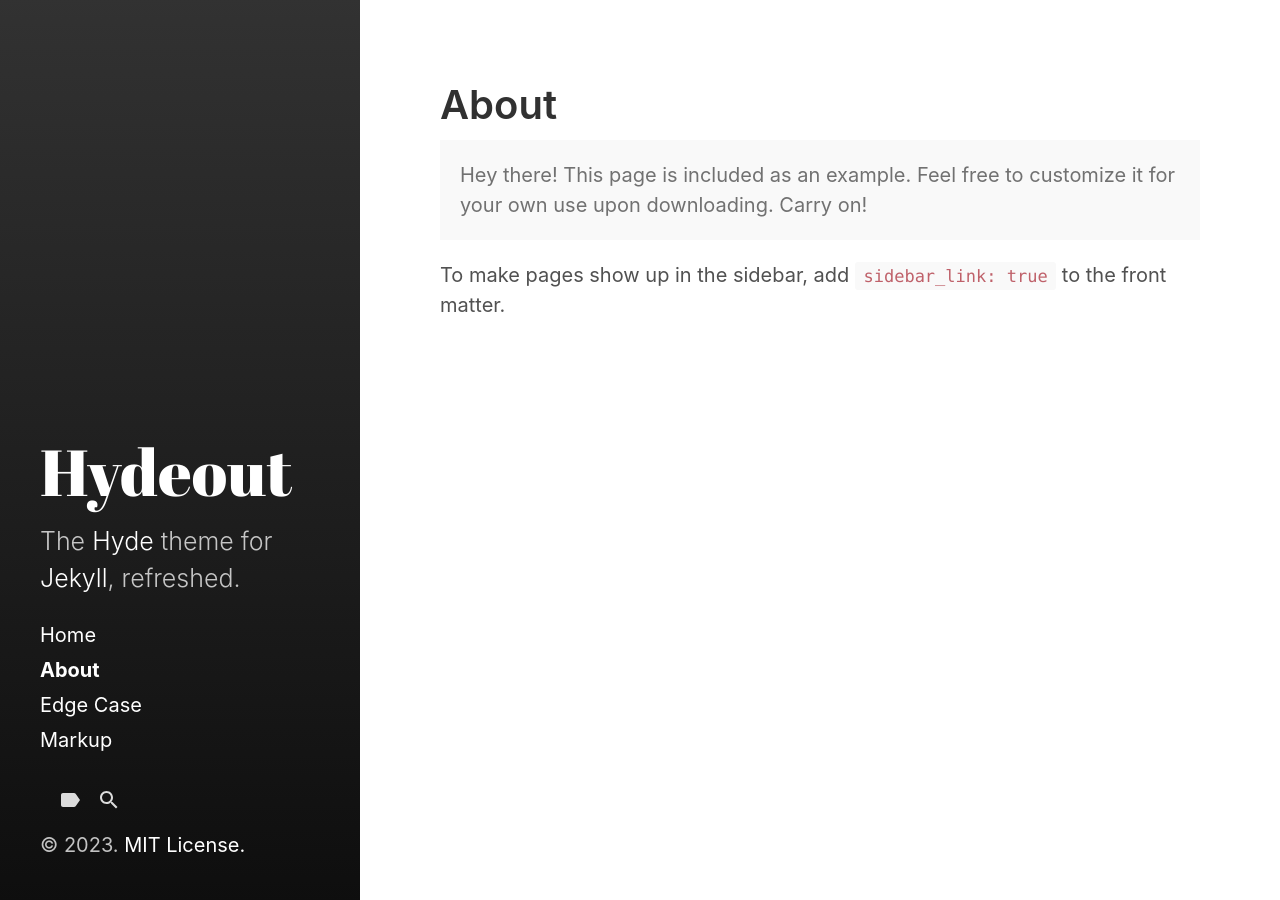
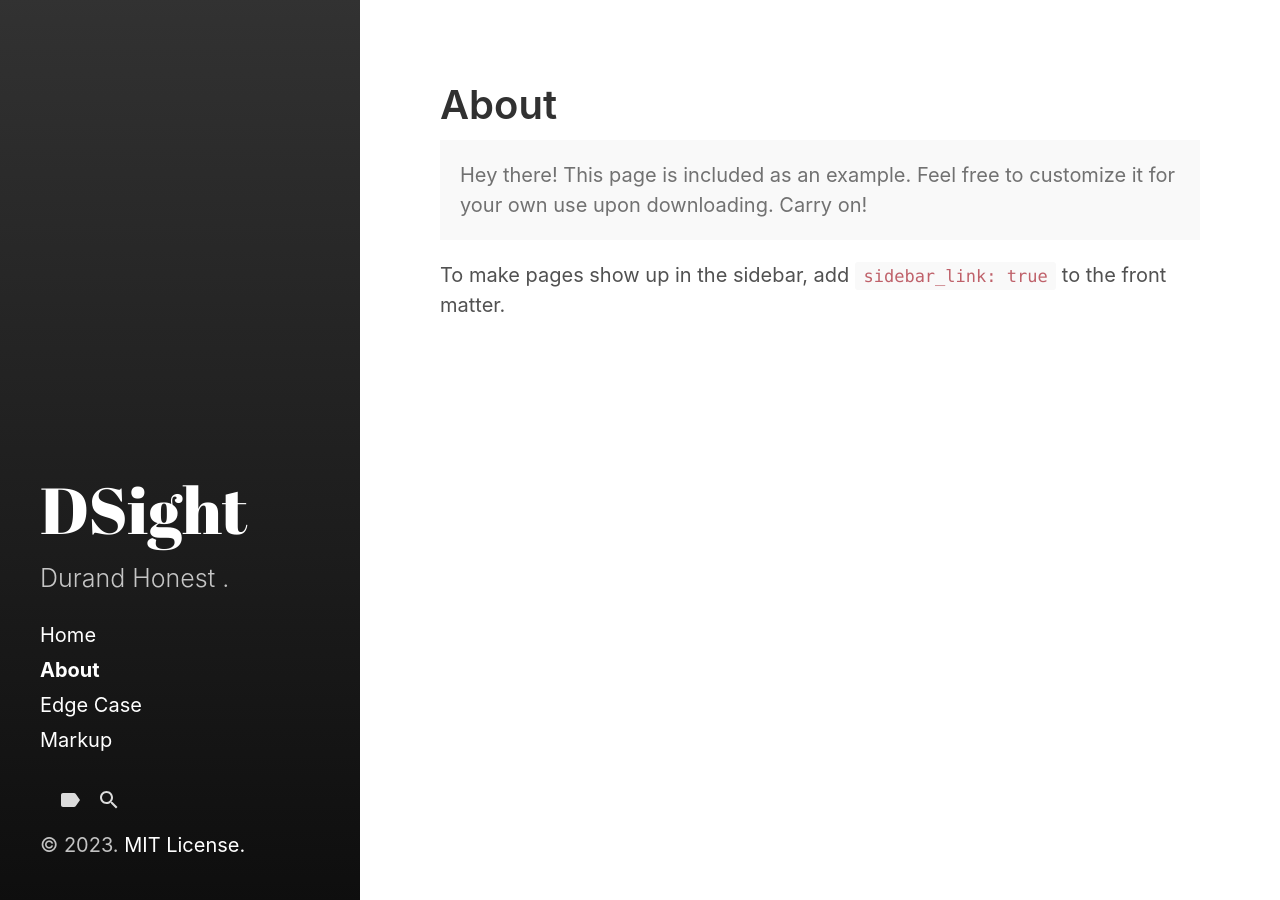
Before and after one commit to TrillBeast8/DSight, a Jekyll site: the page built from about.md, in a window 1280 px wide. Built offline with Jekyll 4.4.1, drawn with Linux system fonts in a browser that asks for light colours.

Commit message:
modified:   _config.yml

```diff
--- a/_config.yml
+++ b/_config.yml
@@ -3,9 +3,9 @@ markdown:         kramdown
 highlighter:      rouge
 
 # Setup
-title:            Hydeout
+title:            DSight
 tagline:          'A Jekyll theme'
-description:      'The <a href="http://hyde.getpoole.com" target="_blank">Hyde</a> theme for <a href="http://jekyllrb.com" target="_blank">Jekyll</a>, refreshed.'
+description:      'Durand Honest .'
 url:              https://fongandrew.github.io
 baseurl:          '/hydeout'
                   # the optional subpath of your site, e.g. "/blog"
@@ -15,9 +15,8 @@ baseurl:          '/hydeout'
                   # sidebar_blog_link below.
 
 author:
-  name:           'Andrew Fong'
-  url:            https://twitter.com/fongandrewc
-
+  name:
+  url:
 paginate:         5
 # paginate_path:    '/page:num'
                     # Or '/blog/page:num' if you want to move your index pages
```
